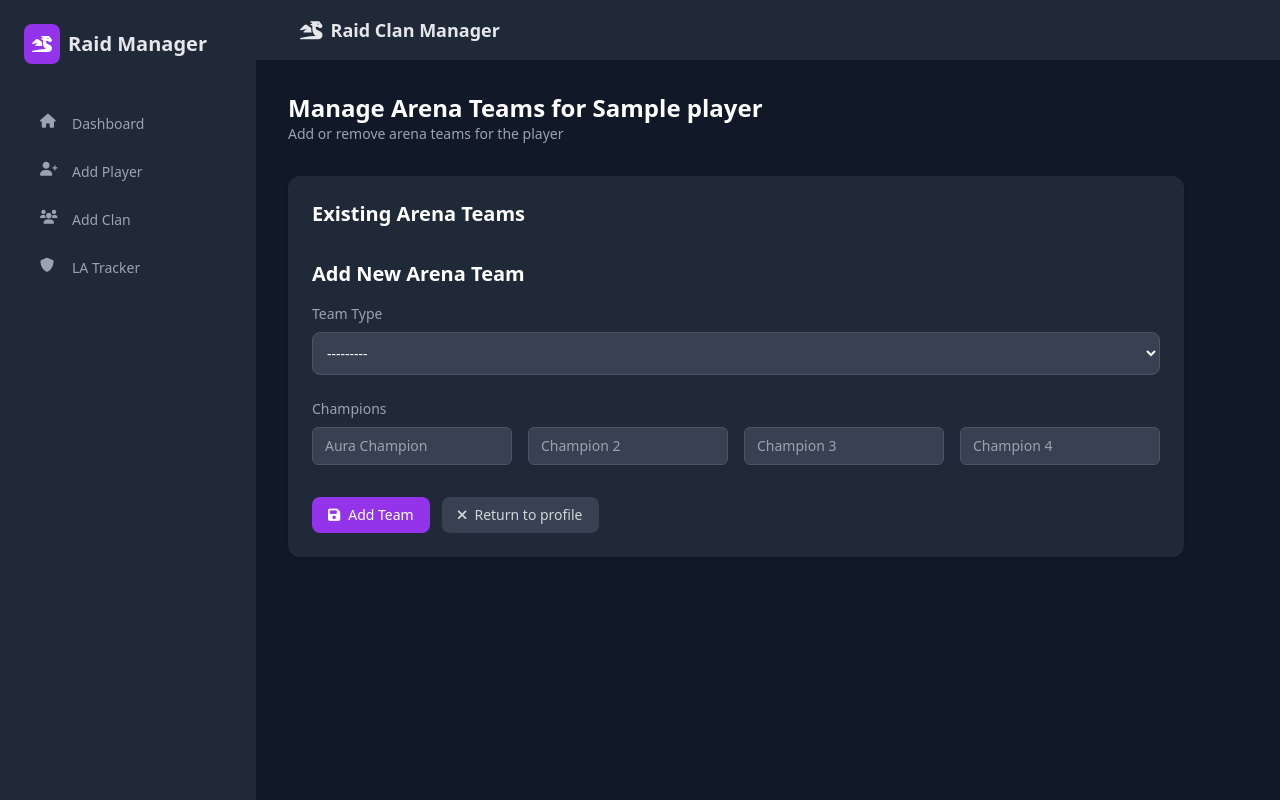
After one commit to Reason0x6/rsl_cluster_manager, a Django app: page /player/00000000-0000-0000-0000-000000000001/arena-teams/ in a window 1280 px wide. The commit adds this page. Run offline with Django 3.2, Linux system fonts and the light colour scheme; tables that the repository leaves empty hold one stand-in row (values such as "Sample post"); data that the repository does not hold is empty; some libraries are stand-ins or nearby versions.

Commit message:
Added team assignments

```diff
--- a/clans/forms.py
+++ b/clans/forms.py
@@ -1,7 +1,7 @@
 import logging
 from django import forms
 from django.shortcuts import render, get_object_or_404
-from .models import Player, Clan, CvC, Siege, HydraClash, ChimeraClash, TeamType, SiegePlan, PostAssignment
+from .models import Player, Clan, CvC, Siege, HydraClash, ChimeraClash, TeamType, SiegePlan, PostAssignment, ArenaTeam
 import json
 import logging
 logger = logging.getLogger(__name__)
@@ -126,3 +126,18 @@ class PostAssignmentForm(forms.Form):
                 for option in field.widget.choices.queryset:
                     team_types = ','.join([team.name for team in option.team_types.all()])
                     field.widget.attrs[f'data-team-types-{option.pk}'] = team_types
+
+class ArenaTeamForm(forms.ModelForm):
+    champions = forms.JSONField(widget=forms.HiddenInput())
+
+    def __init__(self, *args, **kwargs):
+        player = kwargs.pop('player', None)  # Extract the player instance from kwargs
+        super().__init__(*args, **kwargs)
+        if player:
+            # Limit team_type queryset to the team types assigned to the player
+            self.fields['team_type'].queryset = player.team_types.all()
+
+
+    class Meta:
+        model = ArenaTeam
+        fields = ['team_type', 'champions']
--- a/clans/models.py
+++ b/clans/models.py
@@ -322,9 +322,7 @@ TEAM_CHOICES = [
 
 
 class TeamType(models.Model):
-
     name = models.CharField(max_length=50, choices=TEAM_CHOICES, unique=True)
-
     def __str__(self):
         return dict(TEAM_CHOICES)[self.name]
 
@@ -389,3 +387,12 @@ class PostAssignment(models.Model):
 
     def __str__(self):
         return f"Post {self.post_number} - {self.team_choice} ({self.siege_plan.name})"
+
+
+class ArenaTeam(models.Model):
+    team_type = models.ForeignKey('TeamType', on_delete=models.CASCADE, related_name='arena_teams')
+    player = models.ForeignKey('Player', on_delete=models.CASCADE, related_name='arena_teams')
+    champions = models.JSONField(default=list, help_text="List of champion names")
+
+    def __str__(self):
+        return f"{self.team_type} - {self.player.name}"
--- a/clans/templates/clans/assign_siege_plan.html
+++ b/clans/templates/clans/assign_siege_plan.html
@@ -57,9 +57,6 @@
                     {{ field }}
                 </div>
                 {% endif %}
-
-                <!-- Field Wrapper -->
-
 
                 {% if forloop.counter|divisibleby:2 or forloop.last %}
                 </div>
--- a/clans/templates/clans/clan_detail.html
+++ b/clans/templates/clans/clan_detail.html
@@ -335,9 +335,9 @@
                             <td class="px-4 py-3">{{ plan.created_at|date:"M d, Y" }}</td>
                             <td class="px-4 py-3">
                                 <a href="{% url 'assign_siege_plan' plan.id %}"
+                                   class="text-blue-500 hover:underline">Edit</a> |
+                                   <a href="{% url 'export_siege_plan' plan.id %}"
                                    class="text-blue-500 hover:underline">View</a> |
-                                   <a href="{% url 'export_siege_plan' plan.id %}"
-                                   class="text-blue-500 hover:underline">Export</a> |
                                    <button type="button"
                                            class="text-red-500 hover:underline"
                                            onclick="deleteSiegePlan('{{ plan.id }}')">
--- /dev/null
+++ b/clans/templates/clans/player_teams.html
@@ -0,0 +1,86 @@
+{% extends "clans/base.html" %}
+{% load form_filters %}
+
+{% block title %}Manage Arena Teams for {{ player.name }}{% endblock %}
+
+{% block content %}
+<div class="mb-8">
+    <h2 class="text-2xl font-semibold text-white">Manage Arena Teams for {{ player.name }}</h2>
+    <p class="text-sm text-gray-400">Add or remove arena teams for the player</p>
+</div>
+
+<div class="bg-gray-800 p-6 rounded-xl shadow max-w-4xl">
+    <!-- Existing Arena Teams -->
+    <h3 class="text-xl font-semibold text-white mb-4">Existing Arena Teams</h3>
+    <ul class="space-y-4">
+        {% for team in arena_teams %}
+            <li class="bg-gray-700 p-4 rounded-lg shadow">
+                <div class="flex justify-between items-center">
+                    <div>
+                        <p class="text-lg font-bold text-white">{{ team.team_type }}</p>
+                        <p class="text-sm text-gray-400">Champions:</p>
+                        <div class="grid grid-cols-4 gap-2">
+                            {% for champion in team.champions %}
+                                <div class="bg-gray-600 text-white text-sm py-1 px-2 rounded-lg">{{ champion }}</div>
+                            {% endfor %}
+                        </div>
+                    </div>
+                    <form method="POST" class="inline-block">
+                        {% csrf_token %}
+                        <input type="hidden" name="team_id" value="{{ team.id }}">
+                        <button type="submit" name="remove_team" class="bg-red-600 hover:bg-red-700 text-white text-sm py-2 px-4 rounded-lg">
+                            Remove
+                        </button>
+                    </form>
+                </div>
+            </li>
+        {% endfor %}
+    </ul>
+
+    <!-- Add New Arena Team -->
+    <h3 class="text-xl font-semibold text-white mt-8 mb-4">Add New Arena Team</h3>
+    <form method="POST">
+        {% csrf_token %}
+        <div class="mb-6">
+            <label for="team_type" class="block text-sm font-medium text-gray-400 mb-2">Team Type</label>
+            {{ form.team_type|addclass:"bg-gray-700 border-gray-600 text-white text-sm rounded-lg focus:ring-purple-500 focus:border-purple-500 block w-full p-2.5" }}
+        </div>
+        <div class="mb-6">
+            <label for="champions" class="block text-sm font-medium text-gray-400 mb-2">Champions</label>
+            <div class="grid grid-cols-4 gap-4" id="champs">
+                <input type="text" name="champion_1" placeholder="Aura Champion" onchange="updateScores()" class="bg-gray-700 border-gray-600 text-white text-sm rounded-lg focus:ring-purple-500 focus:border-purple-500 block w-full p-2.5">
+                <input type="text" name="champion_2" placeholder="Champion 2" onchange="updateScores()" class="bg-gray-700 border-gray-600 text-white text-sm rounded-lg focus:ring-purple-500 focus:border-purple-500 block w-full p-2.5">
+                <input type="text" name="champion_3" placeholder="Champion 3" onchange="updateScores()" class="bg-gray-700 border-gray-600 text-white text-sm rounded-lg focus:ring-purple-500 focus:border-purple-500 block w-full p-2.5">
+                <input type="text" name="champion_4" placeholder="Champion 4" onchange="updateScores()" class="bg-gray-700 border-gray-600 text-white text-sm rounded-lg focus:ring-purple-500 focus:border-purple-500 block w-full p-2.5">
+            </div>
+        </div>
+        <div class="flex items-center space-x-3 mt-8">
+            <button type="submit" name="add_team" class="bg-purple-600 hover:bg-purple-700 text-white text-sm py-2 px-4 rounded-lg flex items-center space-x-2">
+                <i class="fas fa-save"></i>
+                <span>Add Team</span>
+            </button>
+            <a href="{% url 'player_detail' uuid=player.uuid %}" class="bg-gray-700 hover:bg-gray-600 text-gray-300 text-sm py-2 px-4 rounded-lg flex items-center space-x-2">
+                <i class="fas fa-times"></i>
+                <span>Return to profile</span>
+            </a>
+        </div>
+        {{form.champions|addclass:"hidden"}}
+    </form>
+</div>
+
+<script>
+    function updateScores() {
+        scores = [];
+        document.querySelectorAll('input[type="text"]').forEach(row => {
+            console.log(row);
+            const name = row.value;
+            if (name) {
+                scores.push(name);
+            }
+        });
+
+        document.querySelector('input[name="champions"]').value = JSON.stringify(scores);
+        console.log(JSON.stringify(scores));
+    }
+    </script>
+{% endblock %}
--- a/clans/urls.py
+++ b/clans/urls.py
@@ -36,6 +36,7 @@ urlpatterns = [
     path('player/<uuid:player_uuid>/delete/', views.delete_player, name='delete_player'),
     path('player/<uuid:player_uuid>/teams/', views.manage_player_teams, name='manage_player_teams'),
     path('player/<uuid:player_uuid>/teams/<int:team_id>/', views.manage_player_teams, name='remove_player_team'),
+    path('player/<uuid:player_uuid>/arena-teams/', views.manage_arena_teams, name='manage_arena_teams'),
 
     # Import players API
     path('api/player/import/', views.import_players, name='import_players'),
@@ -55,4 +56,5 @@ urlpatterns = [
     path('siege-plan/<int:plan_id>/assign/', views.assign_siege_plan, name='assign_siege_plan'),
     path('siege-plan/<int:plan_id>/export/', views.export_siege_plan, name='export_siege_plan'),
     path('siege-plan/<int:plan_id>/delete/', views.delete_siege_plan, name='delete_siege_plan'),
+
 ]
--- a/clans/views.py
+++ b/clans/views.py
@@ -1,15 +1,18 @@
+import logging
 import django
 from django.shortcuts import render, get_object_or_404, redirect
 from django.urls import reverse
 from django.views.generic import ListView, DetailView
-from .models import TEAM_CHOICES, Clan, Player, TeamType, CvC, HydraClash, ChimeraClash, Siege, LABattle, SiegePlan, PostAssignment
-from .forms import PlayerForm, ClanForm, CvCForm, SiegeForm, HydraClashForm, ChimeraClashForm, SiegePlanForm, PostAssignmentForm
+from .models import TEAM_CHOICES, ArenaTeam, Clan, Player, TeamType, CvC, HydraClash, ChimeraClash, Siege, LABattle, SiegePlan, PostAssignment
+from .forms import PlayerForm, ClanForm, CvCForm, SiegeForm, HydraClashForm, ChimeraClashForm, SiegePlanForm, PostAssignmentForm, ArenaTeamForm
 from django.http import JsonResponse
 from django.views.decorators.http import require_http_methods
 from django.views.decorators.csrf import csrf_exempt
 import json
 from decimal import Decimal
 from django.db.models import Avg, F
+
+logger = logging.getLogger(__name__)
 
 def home(request):
     players = Player.objects.all().order_by('name')
@@ -22,8 +25,12 @@ def home(request):
 
 def player_detail(request, uuid):  # Change from player_uuid to uuid
     player = get_object_or_404(Player, uuid=uuid)
+    arena_teams = ArenaTeam.objects.filter(player=player)
+    logger.info(f"{arena_teams}")
+
     context = {
         'player': player,
+        'arena_teams': arena_teams,
         'all_team_types': TeamType.objects.all().order_by('name')
     }
     return render(request, 'clans/player_detail.html', context)
@@ -345,6 +352,7 @@ def manage_player_teams(request, player_uuid, team_id=None):
 
         elif request.method == "DELETE" and team_id:
             player.team_types.remove(team_id)
+            ArenaTeam.objects.filter(player=player).delete()
             return JsonResponse({'status': 'success'})
 
     except Exception as e:
@@ -718,3 +726,28 @@ def get_team_types_as_json():
     # Use JsonResponse to serialize the list to JSON and return an HTTP response
     # The `safe=False` parameter is required to send a list as the top-level JSON object.
     return json.dumps(team_types_qs)
+
+def manage_arena_teams(request, player_uuid):
+    player = get_object_or_404(Player, uuid=player_uuid)
+    arena_teams = ArenaTeam.objects.filter(player=player)
+    if request.method == 'POST':
+        if 'add_team' in request.POST:
+            form = ArenaTeamForm(request.POST)
+            if form.is_valid():
+                arena_team = form.save(commit=False)
+                arena_team.player = player
+                arena_team.save()
+                logger.info(f"Managing arena teams for player: {arena_team})");
+                return redirect('manage_arena_teams', player_uuid=player.uuid)
+        elif 'remove_team' in request.POST:
+            team_id = request.POST.get('team_id')
+            ArenaTeam.objects.filter(id=team_id, player=player).delete()
+            return redirect('manage_arena_teams', player_uuid=player.uuid)
+
+    form = ArenaTeamForm(player=player)
+    context = {
+        'player': player,
+        'arena_teams': arena_teams,
+        'form': form,
+    }
+    return render(request, 'clans/player_teams.html', context)
```
Also changed, not shown: clans/templates/clans/export_siege_plan.html (+14 -1 lines), clans/templates/clans/player_detail.html (+28 -2 lines), clans/migrations/0025_arenateam.py (added).
